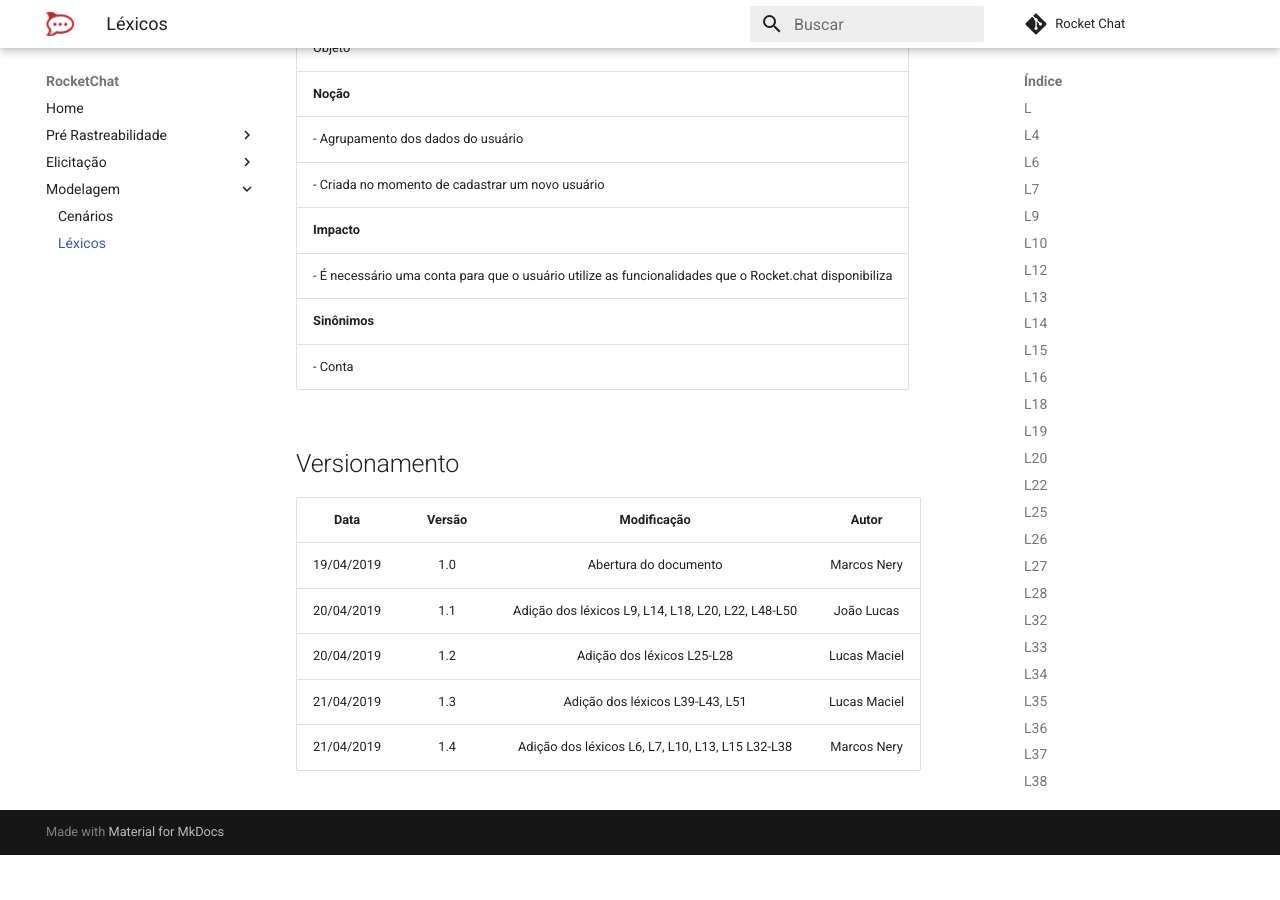
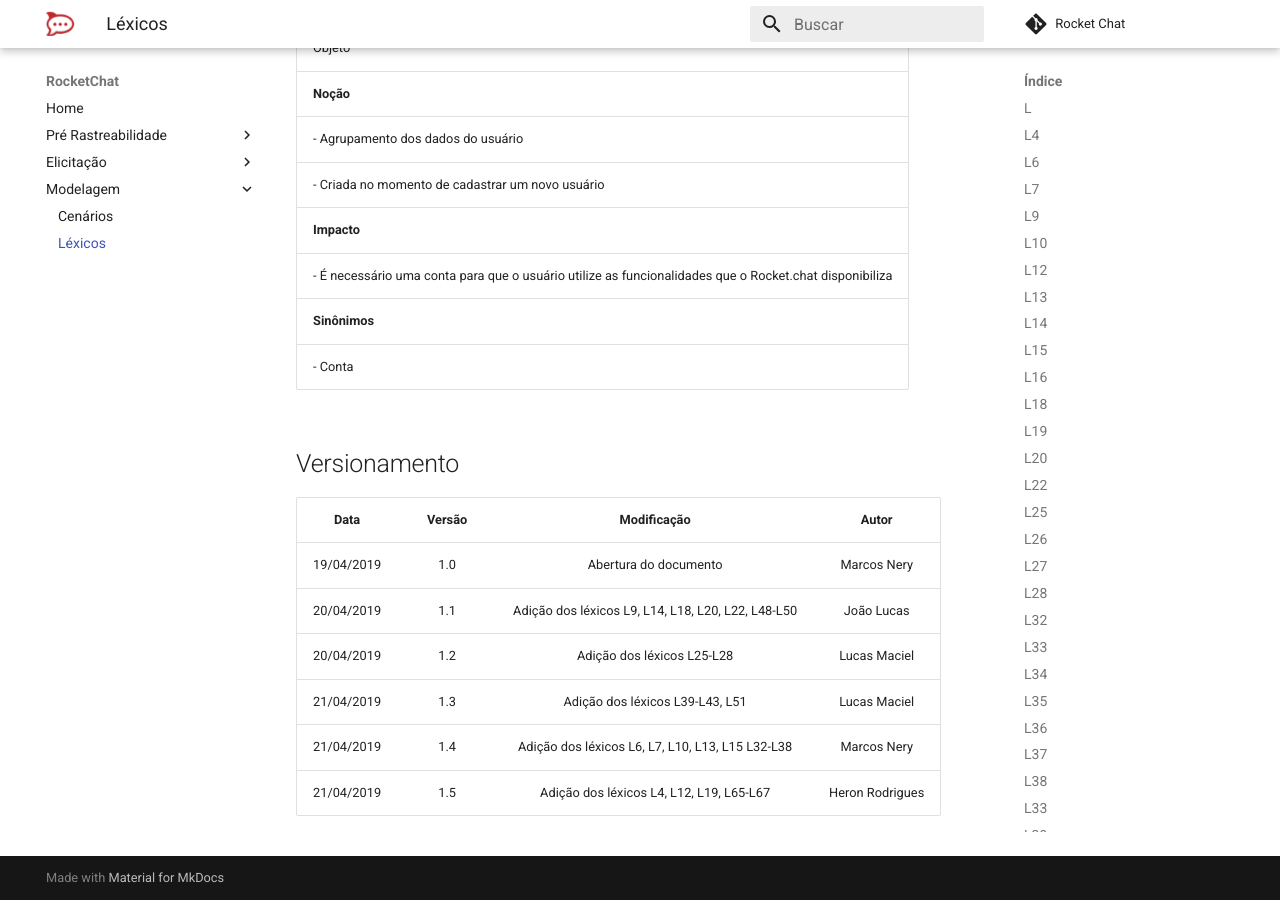
Before and after one commit to MarcosNBJ/2019.1-RocketChat, an MkDocs documentation site: the page built from docs/Modelagem/lexicos.md, in a window 1280 px wide and 900 px high, scrolled down 24397 px. Built offline with MkDocs 1.6.1 and Material for MkDocs 9.7.7, drawn with Linux system fonts in a browser that asks for light colours; comment, search, counter and statistics services are not loaded; before the commit the page ends 25252 px from its top, so only the background shows below that.

Commit message:
Updating versioning table from lexicos

```diff
--- a/docs/Modelagem/lexicos.md
+++ b/docs/Modelagem/lexicos.md
@@ -618,3 +618,4 @@
 | 20/04/2019 | 1.2 | Adição dos léxicos L25-L28 | Lucas Maciel |
 | 21/04/2019 | 1.3 | Adição dos léxicos L39-L43, L51 | Lucas Maciel |
 | 21/04/2019 | 1.4 | Adição dos léxicos L6, L7, L10, L13, L15 L32-L38 | Marcos Nery |
+| 21/04/2019 | 1.5 | Adição dos léxicos L4, L12, L19, L65-L67 | Heron Rodrigues |
```
